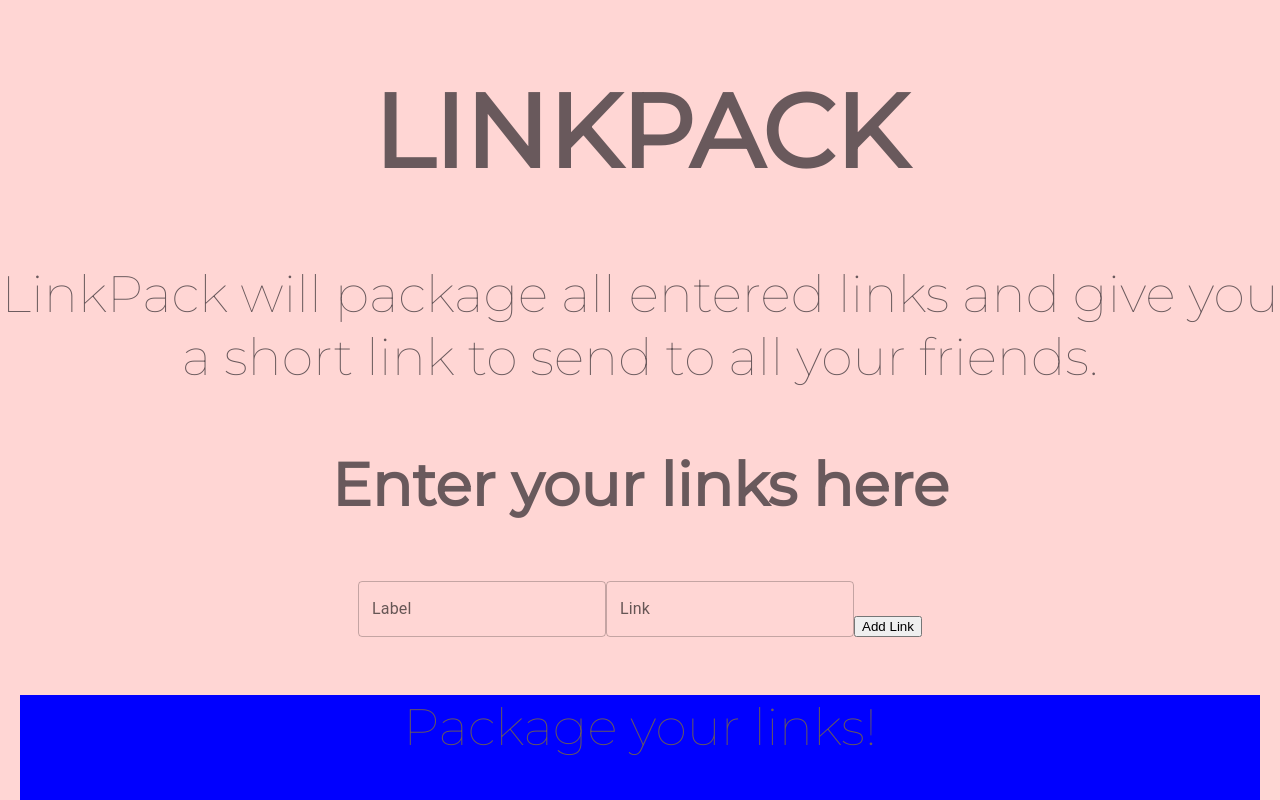
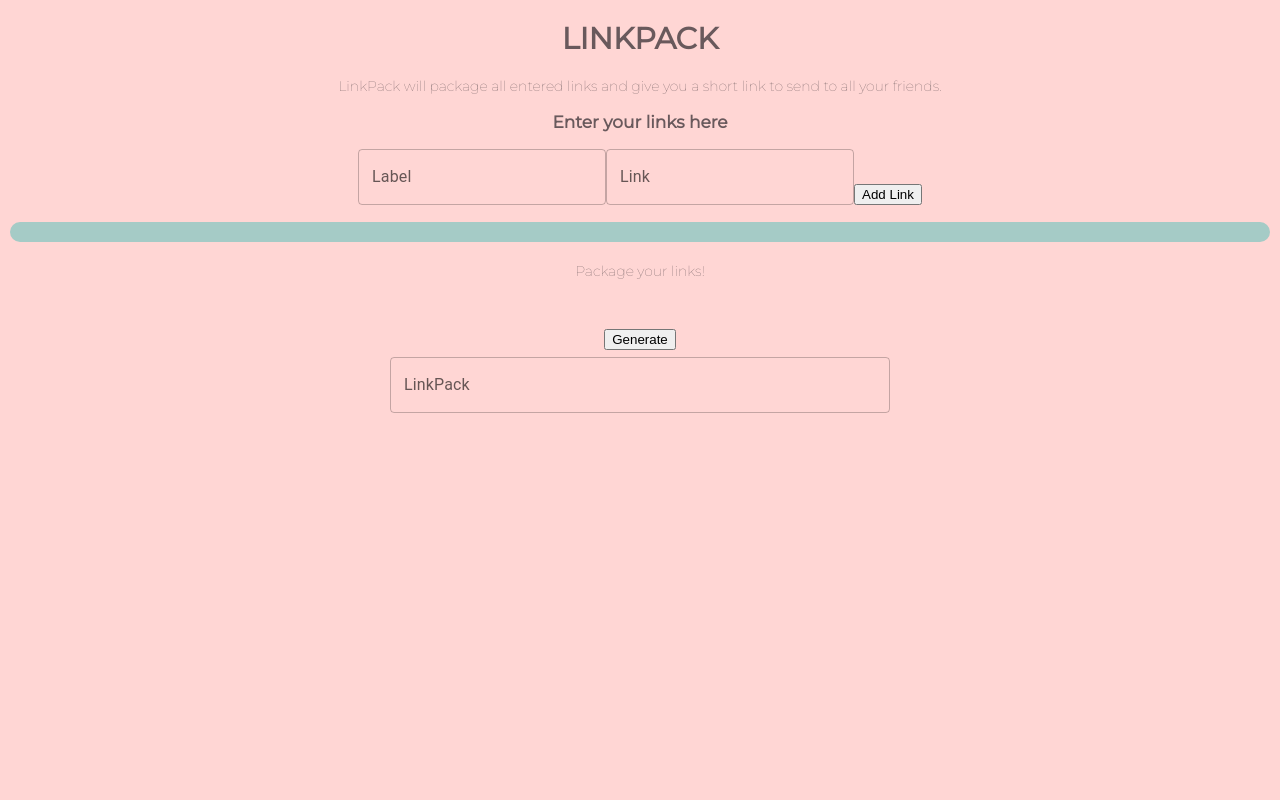
Before and after one commit to LinkPack/LinkPack, a React app: page / in a window 1280 px wide. Shown: the top 800 px of the page. Built offline with nearby package versions, Linux system fonts and the light colour scheme.

Commit message:
added so user can submit an empty link

```diff
--- a/client/App.jsx
+++ b/client/App.jsx
@@ -5,9 +5,8 @@ function App() {
 
 
   return(
-    <div>
-      <MainContainer/>
-    </div>
+
+   <MainContainer/>
   );
 }
 
--- a/client/components/Entry.jsx
+++ b/client/components/Entry.jsx
@@ -11,8 +11,8 @@ console.log('im props in entry', props)
   }
   return(
     <div class='entry-box'>
-      <div>{props.label}</div>
-      <div>{props.link}</div>
+      <div class='label link-bubble'>{props.label}</div>
+      <div class='link link-bubble'>{props.link}</div>
       <button onClick={deleteEntry}>-</button>
     </div>
   );
--- a/client/components/EntryCreator.jsx
+++ b/client/components/EntryCreator.jsx
@@ -13,8 +13,7 @@ function EntryCreator(props) {
 
     const keyId = short.generate();
     console.log('i gen key', keyId);
-
-    props.onClick(label,link,keyId);
+    if(link !== '') props.onClick(label,link,keyId);
 
     resetLabel();
     resetLink();
@@ -23,9 +22,6 @@ function EntryCreator(props) {
 
   return(
     <div>
-
-      <p>LinkPack will package all entered links and give you a short link to send to all your friends.</p>
-      <h3>Enter your links here</h3>
       <TextField id="outlined-basic" label="Label" variant="outlined" value={label} onChange={labelOnChange} />
       <TextField id="outlined-basic" label="Link" variant="outlined" value={link} onChange={linkOnChange} />
       <button onClick={handleButtonClick}>Add Link </button>
--- a/client/components/GeneratorCreator.jsx
+++ b/client/components/GeneratorCreator.jsx
@@ -26,9 +26,9 @@ function GeneratorCreator(props) {
   }
 
   return(
-    <div>
+    <div class='output-container'>
         <div><button onClick={fetchLink}>Generate</button></div>
-        <TextField id="outlined-basic" label="LinkPack" variant="outlined" onChange={textOnChange}  value={text}/>
+        <TextField  fullWidth id="outlined-basic" label="LinkPack" variant="outlined" onChange={textOnChange}  value={text}/>
 
     </div>
   );
--- a/client/containers/EntriesContainer.jsx
+++ b/client/containers/EntriesContainer.jsx
@@ -7,6 +7,8 @@ function EntriesContainer(props) {
 
   return(
     <div>
+        <p>LinkPack will package all entered links and give you a short link to send to all your friends.</p>
+        <h3>Enter your links here</h3>
         <EntryCreator onClick={props.onClick} entries={props.entries} />
         <EntriesDisplay entries={props.entries}/>
     </div>
--- a/client/containers/MainContainer.jsx
+++ b/client/containers/MainContainer.jsx
@@ -10,12 +10,12 @@ function MainContainer(props) {
   }
 
   return(
-    <div>
+    <main>
       <h1>LINKPACK</h1>
       <EntriesContainer onClick={handleClick} entries={props.linkPack.entries}/>
       <GeneratorContainer entries={props.linkPack.entries}/>
 
-    </div>
+    </main>
   );
 };
 
--- a/client/scss/styles.scss
+++ b/client/scss/styles.scss
@@ -10,10 +10,48 @@ body {
   font-family: 'Montserrat', sans-serif;
   font-weight: 100;
 }
+h1 {
+  font-size: 30px;
+}
+
+h3 {
+  font-size: 17px;
+  font-weight: 600;
+}
+
+p {
+  font-size: 14px;
+}
+
+.entry-box {
+  display: flex;
+  justify-content: space-between;
+  font-size: 16px;
+  padding: 0px 40px;
+}
+
+.link-bubble {
+  background-color: #E5E5E5;
+  border-radius: 10px;
+  padding: 5px;
+}
+
+.link {
+  width: 800px;
+}
+
+.label {
+  width: 200px;
+}
+
+.output-container {
+  width: 500px;
+  margin: auto;
+}
 
 #gen-box {
   border: 1px black;
-  background: blue;
+
   margin: 20px;
 }
 
@@ -21,5 +59,8 @@ body {
 
   background: #A5CBC6;
   margin: 10px;
+  padding: 10px;
+  border-radius: 10px;
+
 
 }
```
